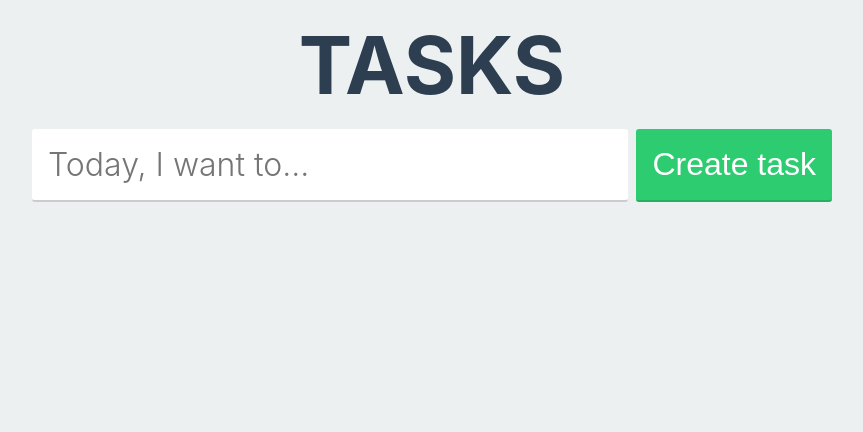
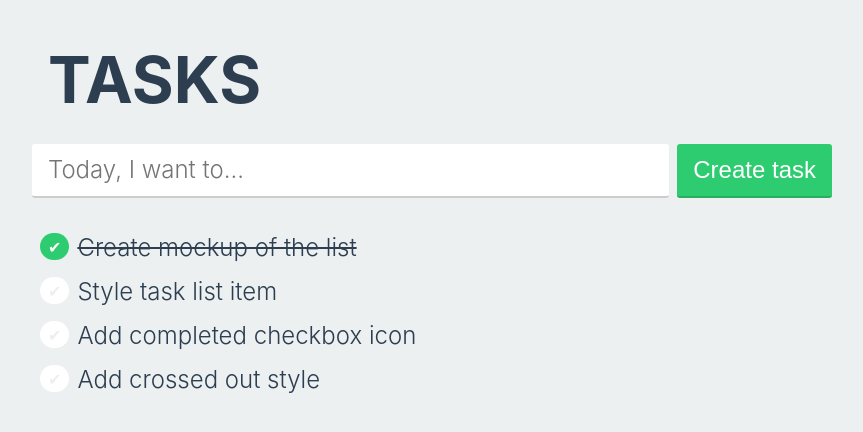
Before and after one commit to johny/react-and-redux-tasks-app, a React (Create React App) app: page / in a window 1280 px wide. Shown: the top 432 px of the page, without its empty margins (208-1071 px from the left). Built offline with nearby package versions, Linux system fonts and the light colour scheme.

Commit message:
Create UI for component TaskList

```diff
--- a/package.json
+++ b/package.json
@@ -6,6 +6,7 @@
     "react-scripts": "0.9.0"
   },
   "dependencies": {
+    "classnames": "^2.2.5",
     "react": "^15.4.2",
     "react-dom": "^15.4.2"
   },
--- a/src/App.js
+++ b/src/App.js
@@ -1,6 +1,7 @@
 import React, { Component } from 'react';
 
 import AddTask from './components/AddTask';
+import TaskList from './components/TaskList';
 
 class App extends Component {
   render() {
@@ -9,6 +10,7 @@ class App extends Component {
         <div className="App__headline">Tasks</div>
         <div className="App__content">
           <AddTask />
+          <TaskList />
         </div>
       </div>
     );
--- a/src/components/AddTask.css
+++ b/src/components/AddTask.css
@@ -7,13 +7,13 @@
   border: none;
   display: flex;
   justify-content: flex-end;
-  max-width: 50rem;
   margin: 0 auto;
 }
 
 .AddTask__input {
-  font-size: 2rem;
-  padding: 1rem;
+  font-size: 1.5rem;
+  padding: 0.5rem 1rem;
+  margin: 0;
   border: none;
   border-bottom: 2px solid #ccc;
   background: #fff;
@@ -26,10 +26,10 @@
 }
 
 .AddTask__button {
-  padding: 1rem;
+  font-size: 1.5rem;
+  padding: 0.5rem 1rem;
+  margin: 0 0 0 0.5rem;
   border: none;
-  margin: 0 0 0 0.5rem;
-  font-size: 2rem;
   background: #2ecc71;
   border-bottom: 2px solid #27ae60;
   color: #fff;
--- /dev/null
+++ b/src/components/TaskList.css
@@ -0,0 +1,50 @@
+.TaskList {
+
+}
+
+.TaskList__list {
+  margin: 1rem 0;
+  padding: 1rem 0.5rem;
+}
+
+.TaskList__task {
+  margin: 0 0 0.5rem;
+  padding: 0;
+  display: block;
+  font-size: 1.5rem;
+  cursor: pointer;
+}
+
+.TaskList__checkmark {
+  display: inline-block;
+  background: #fff;
+  color: #eee;
+  font-size: 1rem;
+  padding: 0.1rem 0.5rem;
+  margin: 0 0.5rem 0 0;
+  border-radius: 2rem;
+  vertical-align: text-top;
+  transition: color 0.2s ease-in-out;
+}
+
+.TaskList__task:hover {
+  color: #000;
+}
+
+.TaskList__task:hover .TaskList__checkmark {
+  color: #2ecc71;
+}
+
+/* For completed task */
+.TaskList__text--completed {
+  text-decoration: line-through;
+}
+
+.TaskList__checkmark--completed {
+  color: #fff;
+  background-color: #2ecc71;
+}
+
+.TaskList__task--completed:hover .TaskList__checkmark {
+  color: #fff;
+}
--- /dev/null
+++ b/src/components/TaskList.js
@@ -0,0 +1,42 @@
+import React from 'react';
+import className from 'classnames';
+
+import './TaskList.css';
+
+const Task = ({text, completed}) => {
+
+  const itemClassNames = className('TaskList__task', {'TaskList__task--completed': completed});
+  const iconClassNames = className('TaskList__checkmark', {'TaskList__checkmark--completed': completed});
+  const textClassNames = className('TaskList__text', {'TaskList__text--completed': completed});
+
+  return (
+    <li className={itemClassNames}>
+      <span className={iconClassNames}>✔︎</span>
+      <span className={textClassNames}>{text}</span>
+    </li>
+  );
+}
+
+const TaskList = (props) => {
+
+  const tasks = [
+    {id: 0, text: 'Create mockup of the list', completed: true},
+    {id: 1, text: 'Style task list item'},
+    {id: 2, text: 'Add completed checkbox icon'},
+    {id: 3, text: 'Add crossed out style'}
+  ];
+
+  return (
+    <div className="TaskList">
+      <ul className="TaskList__list">
+        {
+          tasks.map( t =>
+            <Task key={t.id} {...t} />
+          )
+        }
+      </ul>
+    </div>
+  );
+};
+
+export default TaskList;
--- a/src/index.css
+++ b/src/index.css
@@ -13,23 +13,25 @@ body, input {
   font-weight: 300;
   background: #ecf0f1;
   color: #2c3e50;
+  line-height: 1.5;
 }
-
 
 .App {
   padding: 1rem;
 }
 
 .App__headline {
-  text-align: center;
-  font-size: 5rem;
+  max-width: 50rem;
+  margin: 0 auto;
+  padding: 1rem;
+  font-size: 4rem;
   text-transform: uppercase;
   font-weight: 700;
-  margin: 0 0 1rem 0;
   color: #2c3e50;
 }
 
 .App__content {
   font-size: 2rem;
-  text-align: center;
+  max-width: 50rem;
+  margin: 0 auto;
 }
```
